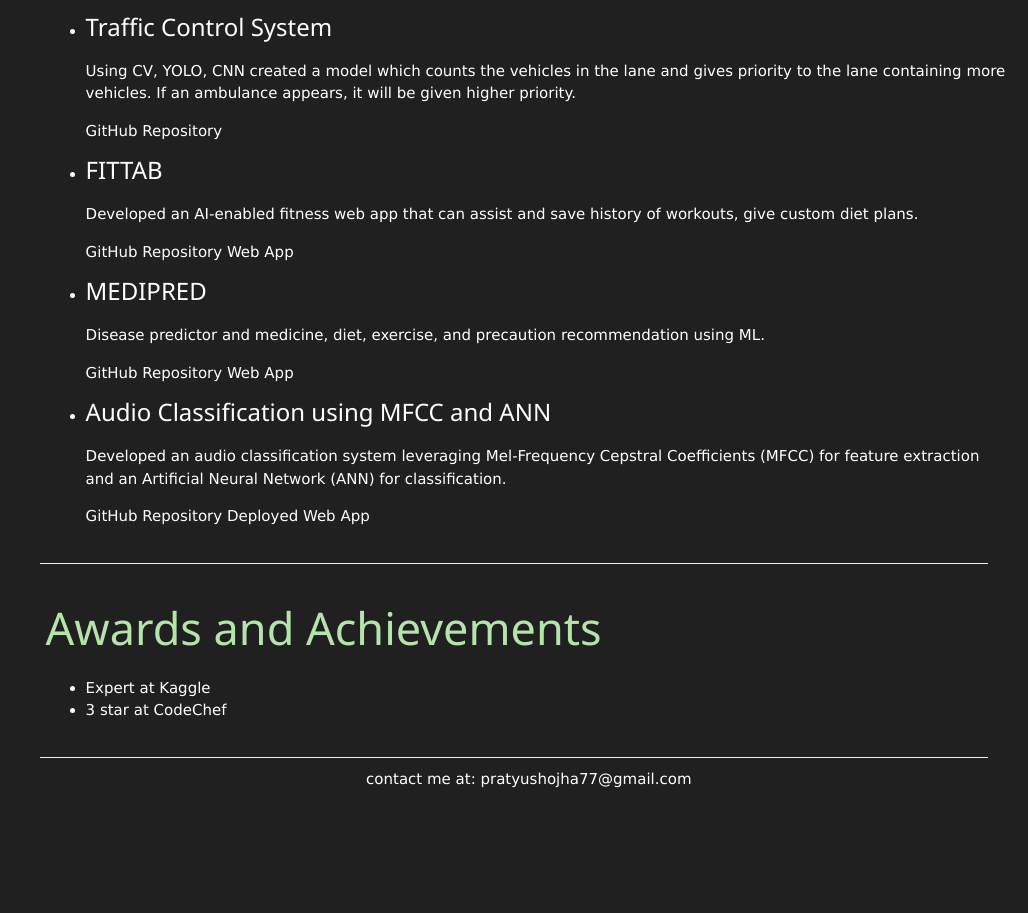
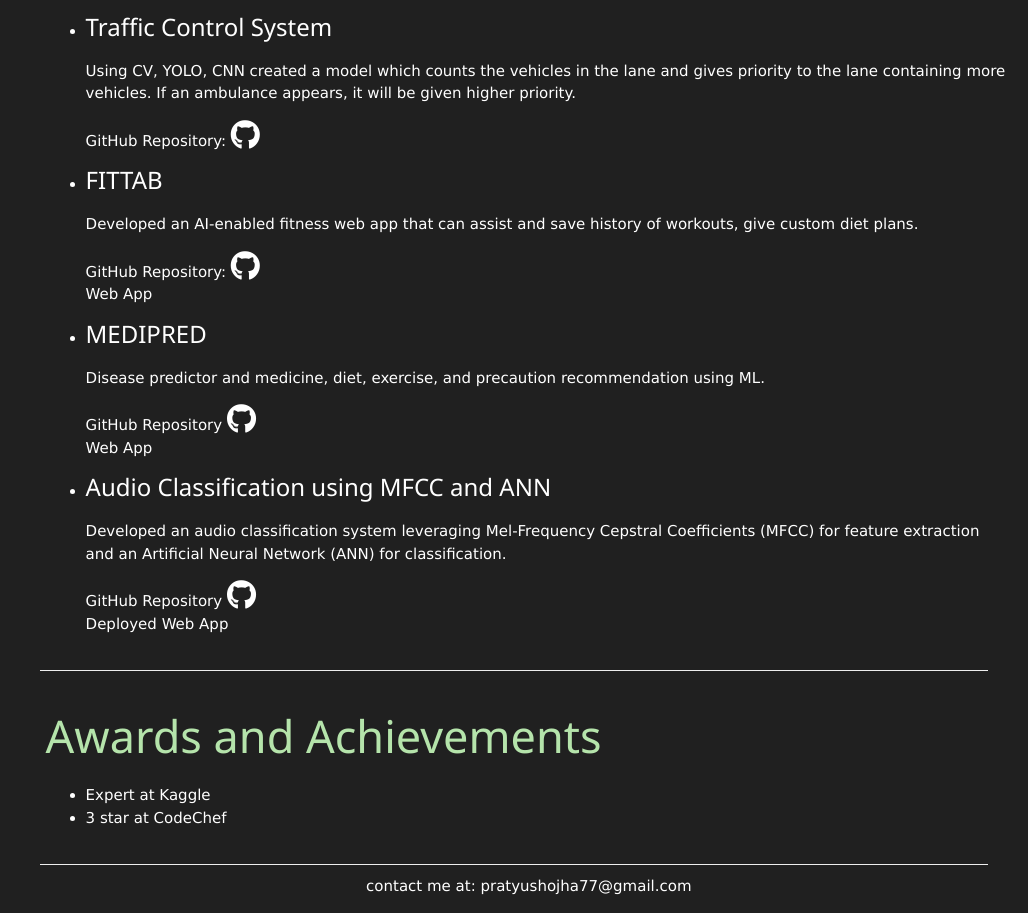
Before and after one commit to pratyushojha04/pratyush-ojha-web-resume, a plain HTML site: page index.html in a window 1280 px wide. Shown: the part 2040-2953 px from the top of the page, without its empty margins (252-1280 px from the left). Before the commit the page ends 2845 px from the top, so only its background shows below. Drawn offline with Linux system fonts and the light colour scheme.

Commit message:
Update index.html

```diff
--- a/index.html
+++ b/index.html
@@ -189,24 +189,30 @@
                     <li>
                         <h3>Traffic Control System</h3>
                         <p>Using CV, YOLO, CNN created a model which counts the vehicles in the lane and gives priority to the lane containing more vehicles. If an ambulance appears, it will be given higher priority.</p>
-                        <a href="https://github.com/pratyushojha04/Traffic-Management-System" target="_blank">GitHub Repository</a>
+                        <a href="https://github.com/pratyushojha04/Traffic-Management-System" target="_blank">GitHub Repository:
+                            <i class="fab fa-github fa-2x" title="GitHub"></i>
+                        </a>
                     </li>
                     <li>
                         <h3>FITTAB</h3>
                         <p>Developed an AI-enabled fitness web app that can assist and save history of workouts, give custom diet plans.</p>
-                        <a href="https://github.com/pratyushojha04/fittab" target="_blank">GitHub Repository</a>
+                        <a href="https://github.com/pratyushojha04/fittab" target="_blank">GitHub Repository: <i class="fab fa-github fa-2x" title="GitHub"></i></a><br>
                         <a href="https://fittab-2.onrender.com" target="_blank">Web App</a>
                     </li>
                     <li>
                         <h3>MEDIPRED</h3>
                         <p>Disease predictor and medicine, diet, exercise, and precaution recommendation using ML.</p>
-                        <a href="https://github.com/pratyushojha04/medipred" target="_blank">GitHub Repository</a>
+                        <a href="https://github.com/pratyushojha04/medipred" target="_blank">GitHub Repository
+                            <i class="fab fa-github fa-2x" title="GitHub"></i>
+                        </a><br>
                         <a href="https://medipred-1.onrender.com" target="_blank">Web App</a>
                     </li>
                     <li>
                         <h3>Audio Classification using MFCC and ANN</h3>
                         <p>Developed an audio classification system leveraging Mel-Frequency Cepstral Coefficients (MFCC) for feature extraction and an Artificial Neural Network (ANN) for classification.</p>
-                        <a href="https://github.com/pratyushojha04/Audio-classification" target="_blank">GitHub Repository</a>
+                        <a href="https://github.com/pratyushojha04/Audio-classification" target="_blank">GitHub Repository
+                            <i class="fab fa-github fa-2x" title="GitHub"></i>
+                        </a><br>
                         <a href="https://audio-classification-1425.onrender.com" target="_blank">Deployed Web App</a>
                     </li>
                 </ul>
```
